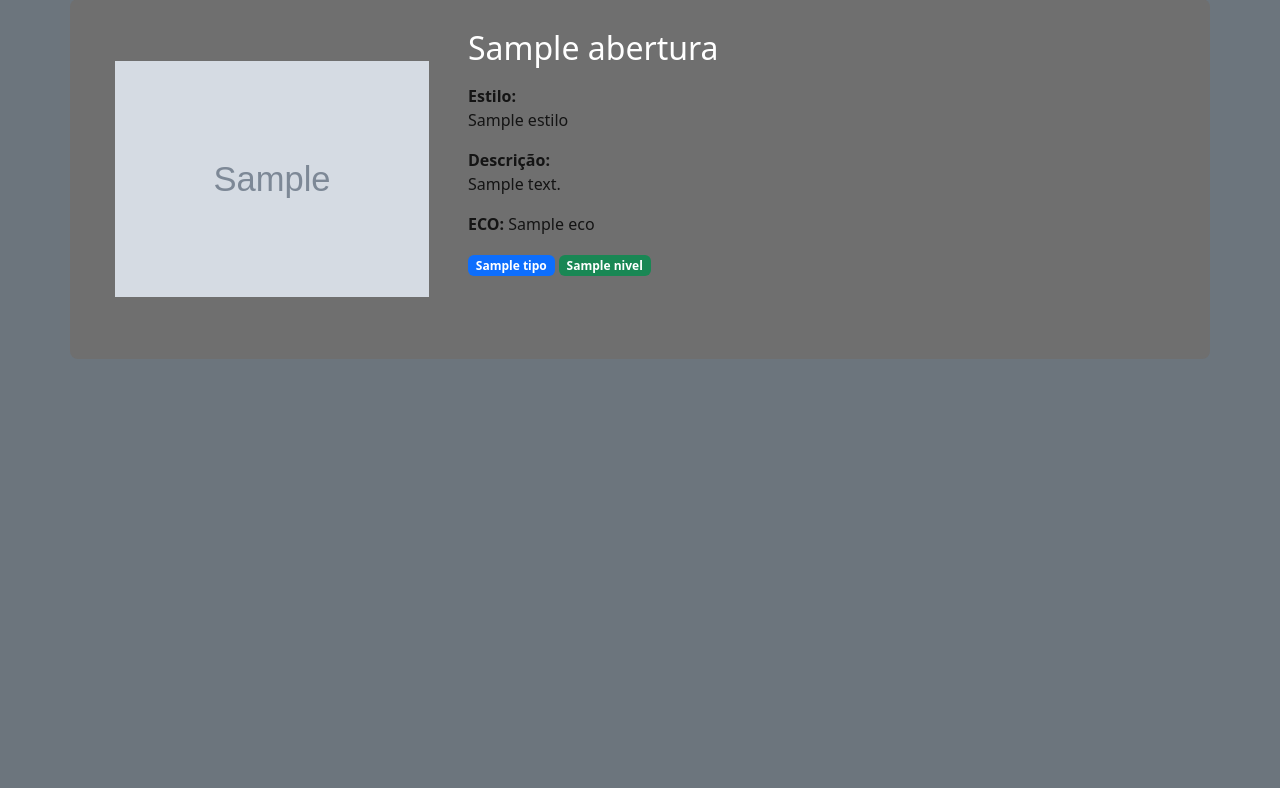
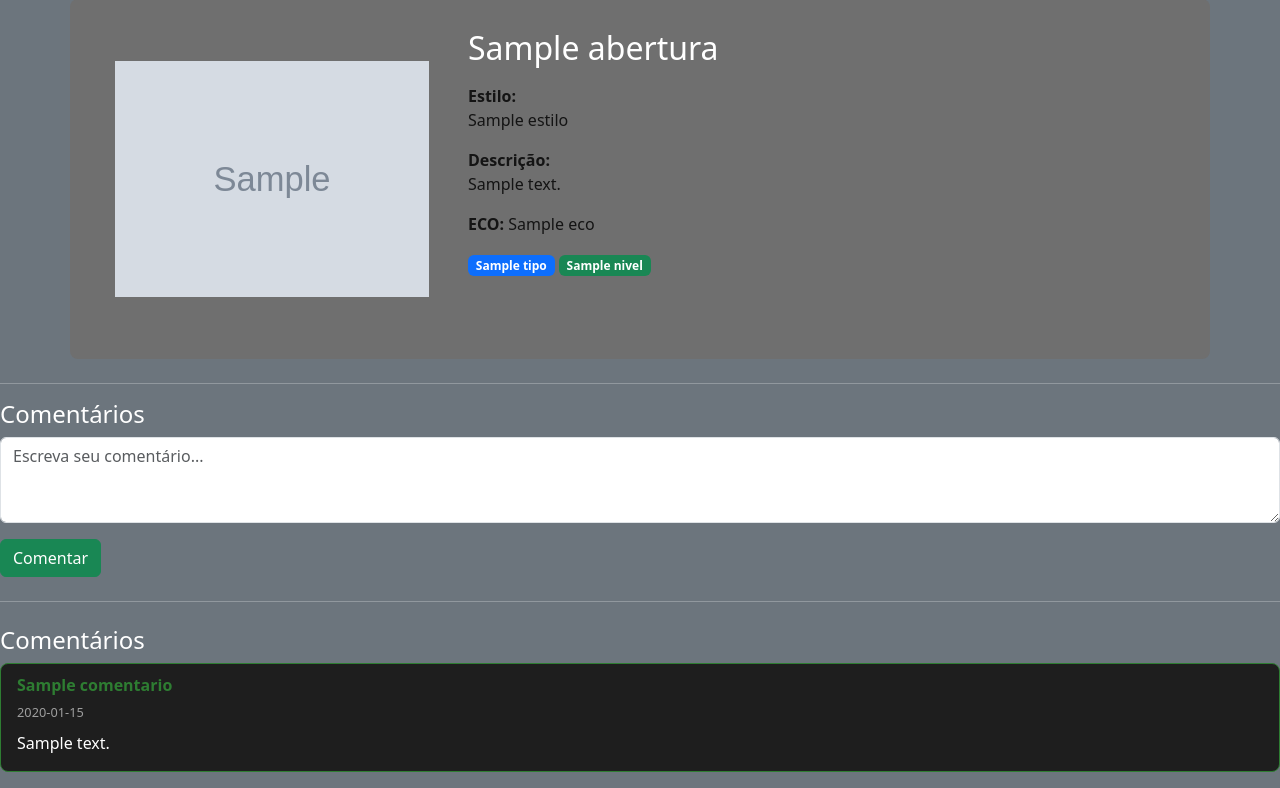
Before and after one commit to vinicius-gab/xadrez, a Flask app: template templates/abertura_detalhada.html in a window 1280 px wide. Shown: the part 140-928 px from the top of the page. Before the commit the page ends 499 px from the top, so only its background shows below. Run offline with Flask 3, Linux system fonts and the light colour scheme; the template is opened without the code that fills it: most values are stand-ins (such as "Sample title", 1, 10 or a date in 2020); grey boxes marked "Sample" are stand-in pictures.

Commit message:
Adição dos comentários

```diff
--- a/app.py
+++ b/app.py
@@ -282,23 +282,70 @@ def abertura_detalhada(id_abertura):
     conexao = ConectarBD()
     cursor = conexao.cursor(dictionary=True)
 
+    # Buscar abertura
     cursor.execute(
         "SELECT * FROM abertura WHERE idAbertura = %s",
         (id_abertura,)
     )
     abertura = cursor.fetchone()
 
+    if not abertura:
+        cursor.close()
+        conexao.close()
+        flash('Abertura não encontrada.', 'error')
+        return redirect(url_for('pagina_aberturas'))
+
+    # Buscar comentários DAQUELA abertura
+    cursor.execute(
+        """
+        SELECT c.Texto, c.DataCriacao, u.Nome
+        FROM comentario c
+        INNER JOIN usuario u ON c.id_user = u.idUsuario
+        WHERE c.id_abertura = %s
+        ORDER BY c.DataCriacao DESC
+        """,
+        (id_abertura,)
+    )
+    comentarios = cursor.fetchall()
+
     cursor.close()
     conexao.close()
-
-    if not abertura:
-        flash('Abertura não encontrada.', 'error')
-        return redirect(url_for('pagina_aberturas'))
 
     ajeitar_tabuleiro([abertura])
 
     return render_template(
         'abertura_detalhada.html',
         abertura=abertura,
+        comentarios=comentarios,
         nome=session.get('nome_usuario')
     )
+
+@app.route('/abertura/<int:id_abertura>/comentar', methods=['POST'])
+def comentar_abertura(id_abertura):
+    if 'id_usuario' not in session:
+        flash('Você precisa estar logado para comentar.', 'error')
+        return redirect(url_for('abertura_detalhada', id_abertura=id_abertura))
+
+    texto = request.form.get('comentario')
+
+    if not texto:
+        flash('O comentário não pode estar vazio.', 'error')
+        return redirect(url_for('abertura_detalhada', id_abertura=id_abertura))
+
+    conexao = ConectarBD()
+    cursor = conexao.cursor()
+
+    cursor.execute(
+        """
+        INSERT INTO comentario (Texto, DataCriacao, id_user, id_abertura)
+        VALUES (%s, NOW(), %s, %s)
+        """,
+        (texto, session['id_usuario'], id_abertura)
+    )
+
+    conexao.commit()
+    cursor.close()
+    conexao.close()
+
+    flash('Comentário adicionado com sucesso!', 'success')
+    return redirect(url_for('abertura_detalhada', id_abertura=id_abertura))
--- a/static/style.css
+++ b/static/style.css
@@ -85,6 +85,38 @@ p:hover{
   object-fit: contain;
 }
 
+/* CARD DO COMENTÁRIO */
+.comentario-card {
+  background-color: #1e1e1e;
+  border: 1px solid #2e7d32;
+  border-radius: 8px;
+}
+
+/* Nome do usuário */
+.comentario-autor {
+  color: #2e7d32;
+  font-weight: bold;
+}
+
+/* Data */
+.comentario-data {
+  color: #9e9e9e;
+  font-size: 0.8rem;
+}
+
+/* Texto do comentário */
+.comentario-texto {
+  color: #ffffff !important;
+  line-height: 1.5;
+}
+
+.comentario-card:hover {
+  background-color: #141414;
+  transform: translateY(-2px);
+  transition: 0.2s ease;
+}
+
+
 /* FOOTER */
 footer {
   background-color: #1e1e1e;
--- a/templates/abertura_detalhada.html
+++ b/templates/abertura_detalhada.html
@@ -17,8 +17,13 @@
 <nav class="navbar navbar-expand-lg navbar-dark ">
     <div class="container">
       <h3 class="text-white">
-        Olá, {{ nome }}, essa é {{ abertura.Nome }}
+        {% if nome %}
+          Olá, {{ nome }}, essa é {{ abertura.Nome }}
+        {% else %}
+          Essa é {{ abertura.Nome }}
+        {% endif %}
       </h3>
+
       <a class="navbar-brand" href="#"></a>
 
       <button class="navbar-toggler" data-bs-toggle="collapse" data-bs-target="#menu">
@@ -81,6 +86,54 @@
   </div>
 
 </div>
+<hr class="text-white mt-4">
+
+<h4 class="text-white">Comentários</h4>
+
+<!-- FORMULÁRIO -->
+<form action="{{ url_for('comentar_abertura', id_abertura=abertura.idAbertura) }}"
+      method="post"
+      class="mb-4">
+
+  <div class="mb-3">
+    <textarea class="form-control"
+              name="comentario"
+              rows="3"
+              placeholder="Escreva seu comentário..."
+              required></textarea>
+  </div>
+
+  <button type="submit" class="btn btn-success">
+    Comentar
+  </button>
+</form>
+
+<hr class="text-white">
+
+<h4 class="text-white mt-4">Comentários</h4>
+
+{% if comentarios|length == 0 %}
+  <p class="text-white">Nenhum comentário ainda. Seja o primeiro a comentar!</p>
+{% endif %}
+
+{% for comentario in comentarios %}
+  <div class="card mb-3 comentario-card">
+    <div class="card-body">
+      <h6 class="card-subtitle mb-1 comentario-autor">
+        {{ comentario.Nome }}
+      </h6>
+
+      <small class="comentario-data">
+        {{ comentario.DataCriacao.strftime('%d/%m/%Y %H:%M') }}
+      </small>
+
+      <p class="card-text comentario-texto mt-2">
+        {{ comentario.Texto }}
+      </p>
+    </div>
+  </div>
+
+{% endfor %}
 
 </body>
 </html>
```
